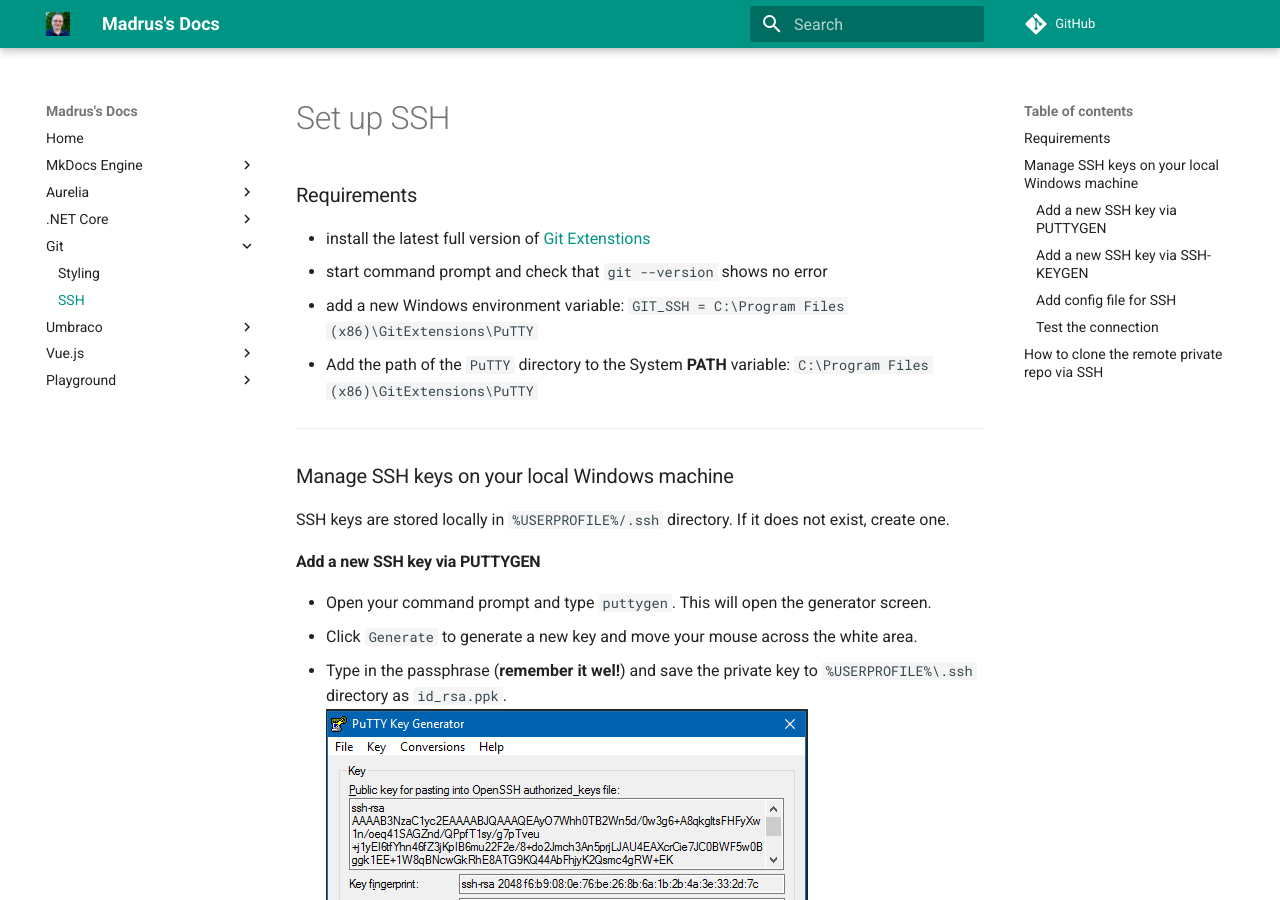
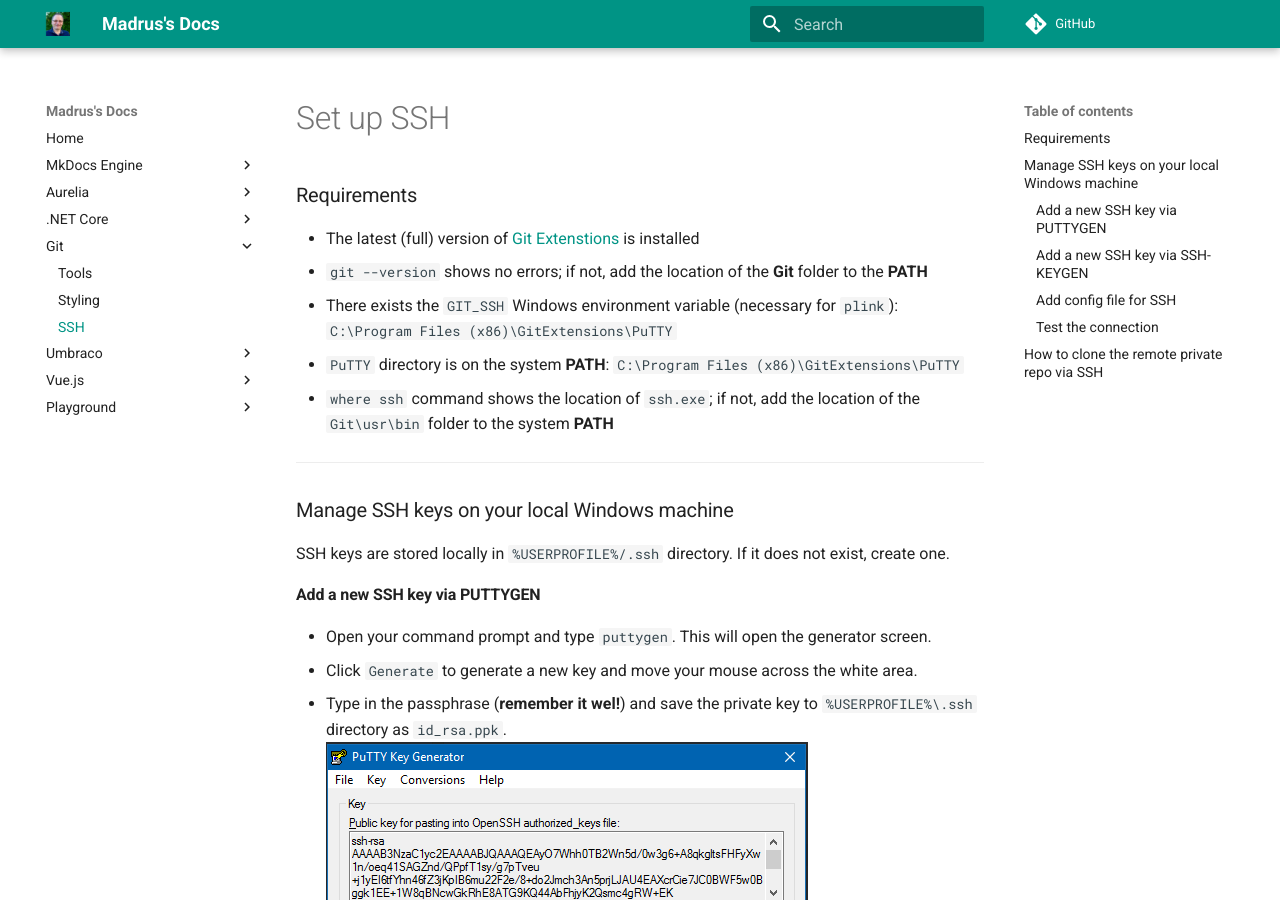
Before and after one commit to madrus/mdocs, an MkDocs documentation site: the page built from docs/git/ssh.md, in a window 1280 px wide and 900 px high. Built offline with MkDocs 1.6.1 and Material for MkDocs 9.7.7, drawn with Linux system fonts in a browser that asks for light colours; comment, search, counter and statistics services are not loaded; old or Windows-style settings are respelled for this version of MkDocs.

Commit message:
added a page on git command tools

```diff
--- a/docs/git/ssh.md
+++ b/docs/git/ssh.md
@@ -2,10 +2,11 @@
 
 ### Requirements
 
-* install the latest full version of [Git Extenstions](https://gitextensions.github.io/)
-* start command prompt and check that `git --version` shows no error
-* add a new Windows environment variable: `GIT_SSH = C:\Program Files (x86)\GitExtensions\PuTTY`
-* Add the path of the `PuTTY` directory to the System __PATH__ variable: `C:\Program Files (x86)\GitExtensions\PuTTY`
+* The latest (full) version of [Git Extenstions](https://gitextensions.github.io/) is installed
+* `git --version` shows no errors; if not, add the location of the __Git__ folder to the __PATH__
+* There exists the `GIT_SSH` Windows environment variable (necessary for `plink`): `C:\Program Files (x86)\GitExtensions\PuTTY`
+* `PuTTY` directory is on the system __PATH__: `C:\Program Files (x86)\GitExtensions\PuTTY`
+* `where ssh` command shows the location of `ssh.exe`; if not, add the location of the `Git\usr\bin` folder to the system __PATH__
 
 ---
 
--- a/mkdocs.yml
+++ b/mkdocs.yml
@@ -22,6 +22,7 @@ pages:
     - Notes: dotnet/notes.md
     - Tips: dotnet/tips.md
   - Git:
+    - Tools: git/tools.md
     - Styling: git/styling.md
     - SSH: git/ssh.md
   - Umbraco:
```
Also changed, not shown: docs/git/tools.md (added, +15 -0 lines).
